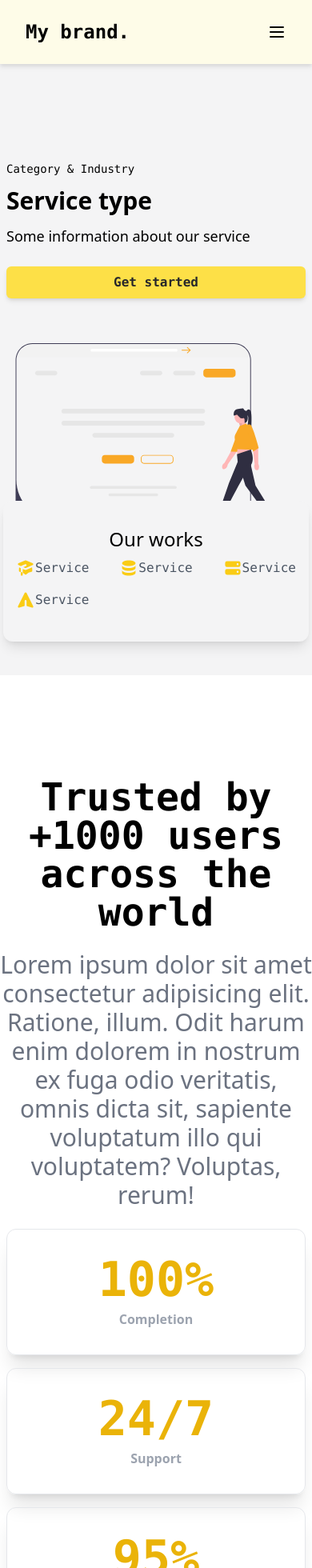
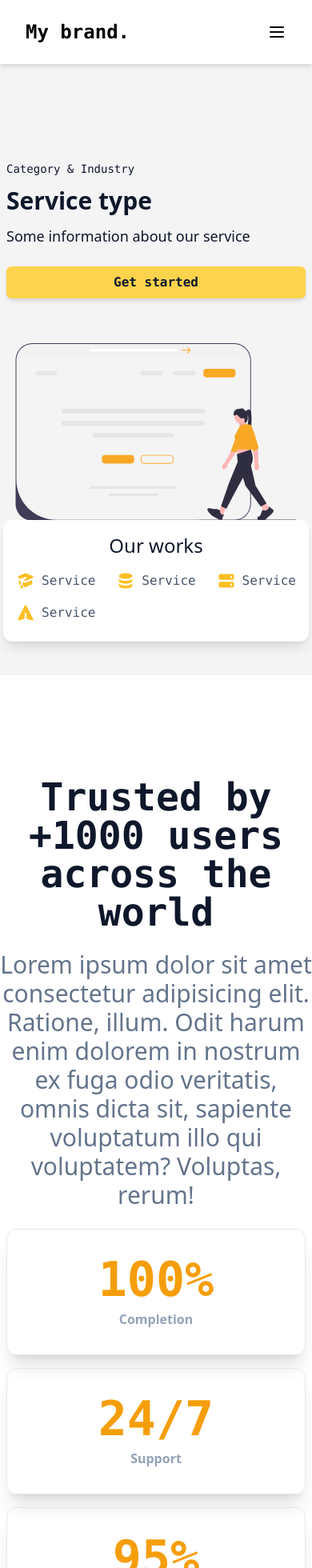
Before and after one commit to franodangelo/Services-SPA, a React (Create React App) app: page / in a window 390 px wide. Shown: the top 1960 px of the page at 80% size. Built offline with nearby package versions, Linux system fonts and the light colour scheme; the HTML template or start-up script is replaced by a standard one.

Commit message:
cleaned up styles

```diff
--- a/src/components/About.jsx
+++ b/src/components/About.jsx
@@ -3,23 +3,23 @@ import React from 'react'
 export default function About() {
     return (
         <main name='about' className='w-full my-32'>
-            <div className='max-w-[1280px] mx-auto'>
+            <div className='max-w-[1280px] mx-auto text-slate-900'>
                 <section className='text-center'>
                     <h1 className='text-5xl font-bold'>Trusted by +1000 users across the world</h1>
-                    <p className='font-sans text-3xl py-6 text-gray-500'>Lorem ipsum dolor sit amet consectetur adipisicing elit. Ratione, illum. Odit harum enim dolorem in nostrum ex fuga odio veritatis, omnis dicta sit, sapiente voluptatum illo qui voluptatem? Voluptas, rerum!</p>
+                    <p className='font-sans text-3xl py-6 text-slate-500'>Lorem ipsum dolor sit amet consectetur adipisicing elit. Ratione, illum. Odit harum enim dolorem in nostrum ex fuga odio veritatis, omnis dicta sit, sapiente voluptatum illo qui voluptatem? Voluptas, rerum!</p>
                 </section>
                 <section className='grid md:grid-cols-3 gap-4 px-2 text-center'>
                     <div className='border py-8 rounded-xl shadow-xl'>
-                        <p className='text-6xl font-bold text-yellow-500'>100%</p>
-                        <p className='font-sans font-semibold text-gray-400 mt-2'>Completion</p>
+                        <p className='text-6xl font-bold text-amber-500'>100%</p>
+                        <p className='font-sans font-semibold text-slate-400 mt-2'>Completion</p>
                     </div>
                     <div className='border py-8 rounded-xl shadow-xl'>
-                        <p className='text-6xl font-bold text-yellow-500'>24/7</p>
-                        <p className='font-sans font-semibold text-gray-400 mt-2'>Support</p>
+                        <p className='text-6xl font-bold text-amber-500'>24/7</p>
+                        <p className='font-sans font-semibold text-slate-400 mt-2'>Support</p>
                     </div>
                     <div className='border py-8 rounded-xl shadow-xl'>
-                        <p className='text-6xl font-bold text-yellow-500'>95%</p>
-                        <p className='font-sans font-semibold text-gray-400 mt-2'>Satisfaction Level!</p>
+                        <p className='text-6xl font-bold text-amber-500'>95%</p>
+                        <p className='font-sans font-semibold text-slate-400 mt-2'>Satisfaction Level!</p>
                     </div>
                 </section>
             </div>
--- a/src/components/Hero.jsx
+++ b/src/components/Hero.jsx
@@ -1,28 +1,29 @@
 import React from "react";
+import { Link } from 'react-scroll';
 import { AcademicCapIcon, DatabaseIcon, ServerIcon, PaperAirplaneIcon  } from "@heroicons/react/solid";
 import bgImg from "../assets/landing-bg.svg"
 
 export default function Hero() {
     return (
         <main name="home">
-            <div className="w-full h-screen bg-zinc-100 flex flex-col justify-between">
+            <div className="w-full h-screen bg-zinc-100 flex flex-col justify-between text-slate-900">
                 <div className="grid md:grid-cols-2 max-w-[1280px] m-auto">
                     <div className="flex flex-col justify-center md:items-start w-full px-2 py-8">
                         <h4 className="text-sm md:text-base">Category & Industry</h4>
                         <h1 className=" py-3 font-sans font-semibold text-3xl md:text-4xl lg:text-5xl xl:text-6xl">Service type</h1>
                         <h2 className="font-sans font-thin text-lg md:text-xl">Some information about our service</h2>
-                        <button className="my-6 w-full md:w-[60%]">Get started</button>
+                        <button className="my-6 w-full md:w-[50%]">Get started</button>
                     </div>
                     <div>
                         <img className="w-full h-[90%]" src={bgImg} alt="/" />
                     </div>
-                    <div className="absolute flex flex-col py-8 md:min-w-[760px] bottom-[5%] mx-1 md:left-1/2 transform md:-translate-x-1/2 bg-zinc-100 border-slate-400 rounded-xl text-center shadow-lg">
-                        <h3 className="font-sans text-2xl">Our works</h3>
+                    <div className="absolute flex flex-col py-4 md:min-w-[760px] bottom-[5%] mx-1 md:left-1/2 transform md:-translate-x-1/2 bg-white rounded-xl text-center shadow-lg">
+                        <h3 className="font-sans text-2xl mb-2">Our works</h3>
                         <div className="flex justify-between flex-wrap px-4">
-                            <h4 className="flex px-4- py-2 text-gray-600"><AcademicCapIcon className="h-6 text-yellow-400"/> Service</h4>
-                            <h4 className="flex px-4- py-2 text-gray-600"><DatabaseIcon className="h-6 text-yellow-400"/>  Service</h4>
-                            <h4 className="flex px-4- py-2 text-gray-600"><ServerIcon className="h-6 text-yellow-400"/> Service</h4>
-                            <h4 className="flex px-4- py-2 text-gray-600"><PaperAirplaneIcon className="h-6 text-yellow-400"/> Service</h4>
+                            <h4 className="flex px-4- py-2 gap-2 text-slate-600"><AcademicCapIcon className="h-6 text-amber-400"/> Service</h4>
+                            <h4 className="flex px-4- py-2 gap-2 text-slate-600"><DatabaseIcon className="h-6 text-amber-400"/>  Service</h4>
+                            <h4 className="flex px-4- py-2 gap-2 text-slate-600"><ServerIcon className="h-6 text-amber-400"/> Service</h4>
+                            <h4 className="flex px-4- py-2 gap-2 text-slate-600"><PaperAirplaneIcon className="h-6 text-amber-400"/> Service</h4>
                         </div>
                     </div>
                 </div>
--- a/src/components/Navbar.jsx
+++ b/src/components/Navbar.jsx
@@ -1,5 +1,5 @@
 import React, { useState } from "react";
-import { Link, animateScroll as scroll } from 'react-scroll';
+import { Link } from 'react-scroll';
 import { MenuIcon, XIcon } from "@heroicons/react/outline";
 
 export default function Navbar() {
@@ -15,16 +15,16 @@ export default function Navbar() {
     };
 
     return (
-        <div className="w-screen h-[80px] z-10 bg-yellow-50 fixed drop-shadow-md">
+        <div className="w-screen h-[80px] z-10 bg-white fixed drop-shadow-md">
             <div className="flex justify-between items-center px-4 w-full h-full">
                 <div className="flex items-center">
                     <h1 className="text-2xl font-bold mx-4">My brand.</h1>
                     <ul className="hidden md:flex">
-                        <li className="font-sans cursor-pointer"><Link to="home" smooth={true} offset={-150} duration={1000}>Home</Link></li>
-                        <li className="font-sans cursor-pointer"><Link to="about" smooth={true} offset={-220} duration={1000}>About</Link></li>
-                        <li className="font-sans cursor-pointer"><Link to="support" smooth={true} offset={-40} duration={1000}>Support</Link></li>
-                        <li className="font-sans cursor-pointer"><Link to="benefits" smooth={true} offset={-100} duration={1000}>Benefits</Link></li>
-                        <li className="font-sans cursor-pointer"><Link to="pricing" smooth={true} offset={-50} duration={1000}>Pricing</Link></li>
+                        <li className="font-sans cursor-pointer hover:text-amber-500 hover:font-bold hover:ease-in duration-150"><Link to="home" smooth={true} offset={-150} duration={1000}>Home</Link></li>
+                        <li className="font-sans cursor-pointer hover:text-amber-500 hover:font-bold hover:ease-in duration-150"><Link to="about" smooth={true} offset={-220} duration={1000}>About</Link></li>
+                        <li className="font-sans cursor-pointer hover:text-amber-500 hover:font-bold hover:ease-in duration-150"><Link to="support" smooth={true} offset={-40} duration={1000}>Support</Link></li>
+                        <li className="font-sans cursor-pointer hover:text-amber-500 hover:font-bold hover:ease-in duration-150"><Link to="benefits" smooth={true} offset={-100} duration={1000}>Benefits</Link></li>
+                        <li className="font-sans cursor-pointer hover:text-amber-500 hover:font-bold hover:ease-in duration-150"><Link to="pricing" smooth={true} offset={-50} duration={1000}>Pricing</Link></li>
                     </ul>
                 </div>
                 <div className="hidden md:flex pr-4 mr-4">
@@ -34,12 +34,12 @@ export default function Navbar() {
                     {!nav ? <MenuIcon className="w-6 cursor-pointer" /> : <XIcon className="w-6 cursor-pointer" />}
                 </div>
             </div>
-            <ul className={!nav ? "hidden" : "absolute bg-yellow-50 w-full px-8 md:hidden"}>
-                <li className="border-b-2 border-yellow-200 w-full font-sans cursor-pointer"><Link onClick={handleClose} to="home" smooth={true} offset={-150} duration={1000}>Home</Link></li>
-                <li className="border-b-2 border-yellow-200 w-full font-sans cursor-pointer"><Link onClick={handleClose} to="about" smooth={true} offset={-220} duration={1000}>About</Link></li>
-                <li className="border-b-2 border-yellow-200 w-full font-sans cursor-pointer"><Link onClick={handleClose} to="support" smooth={true} offset={-40} duration={1000}>Support</Link></li>
-                <li className="border-b-2 border-yellow-200 w-full font-sans cursor-pointer"><Link onClick={handleClose} to="benefits" smooth={true} offset={-100} duration={1000}>Benefits</Link></li>
-                <li className="border-b-2 border-yellow-200 w-full font-sans cursor-pointer"><Link onClick={handleClose} to="pricing" smooth={true} offset={-50} duration={1000}>Pricing</Link></li>
+            <ul className={!nav ? "hidden" : "absolute bg-white w-full px-8 md:hidden"}>
+                <li className="border-b-2 border-amber-200 w-full font-sans cursor-pointer"><Link onClick={handleClose} to="home" smooth={true} offset={-150} duration={1000}>Home</Link></li>
+                <li className="border-b-2 border-amber-200 w-full font-sans cursor-pointer"><Link onClick={handleClose} to="about" smooth={true} offset={-220} duration={1000}>About</Link></li>
+                <li className="border-b-2 border-amber-200 w-full font-sans cursor-pointer"><Link onClick={handleClose} to="support" smooth={true} offset={-40} duration={1000}>Support</Link></li>
+                <li className="border-b-2 border-amber-200 w-full font-sans cursor-pointer"><Link onClick={handleClose} to="benefits" smooth={true} offset={-100} duration={1000}>Benefits</Link></li>
+                <li className="border-b-2 border-amber-200 w-full font-sans cursor-pointer"><Link onClick={handleClose} to="pricing" smooth={true} offset={-50} duration={1000}>Pricing</Link></li>
                 <div className="flex flex-col my-4">
                     <button className="py-2 px-8">Get started</button>
                 </div>
--- a/src/index.css
+++ b/src/index.css
@@ -13,7 +13,7 @@
     }
 
     button {
-        @apply py-2 px-4 text-zinc-800 font-semibold bg-yellow-300 rounded-md shadow-md
-        hover:bg-yellow-400 hover:shadow-sm
+        @apply py-2 px-4 text-slate-900 font-semibold bg-amber-300 rounded-md shadow-md
+        hover:bg-amber-400 hover:shadow-xl hover:ease-in duration-200
     }
 }
```
Also changed, not shown: src/components/Benefits.jsx (+9 -10 lines), src/components/Pricing.jsx (+7 -7 lines), src/components/Support.jsx (+10 -10 lines).
